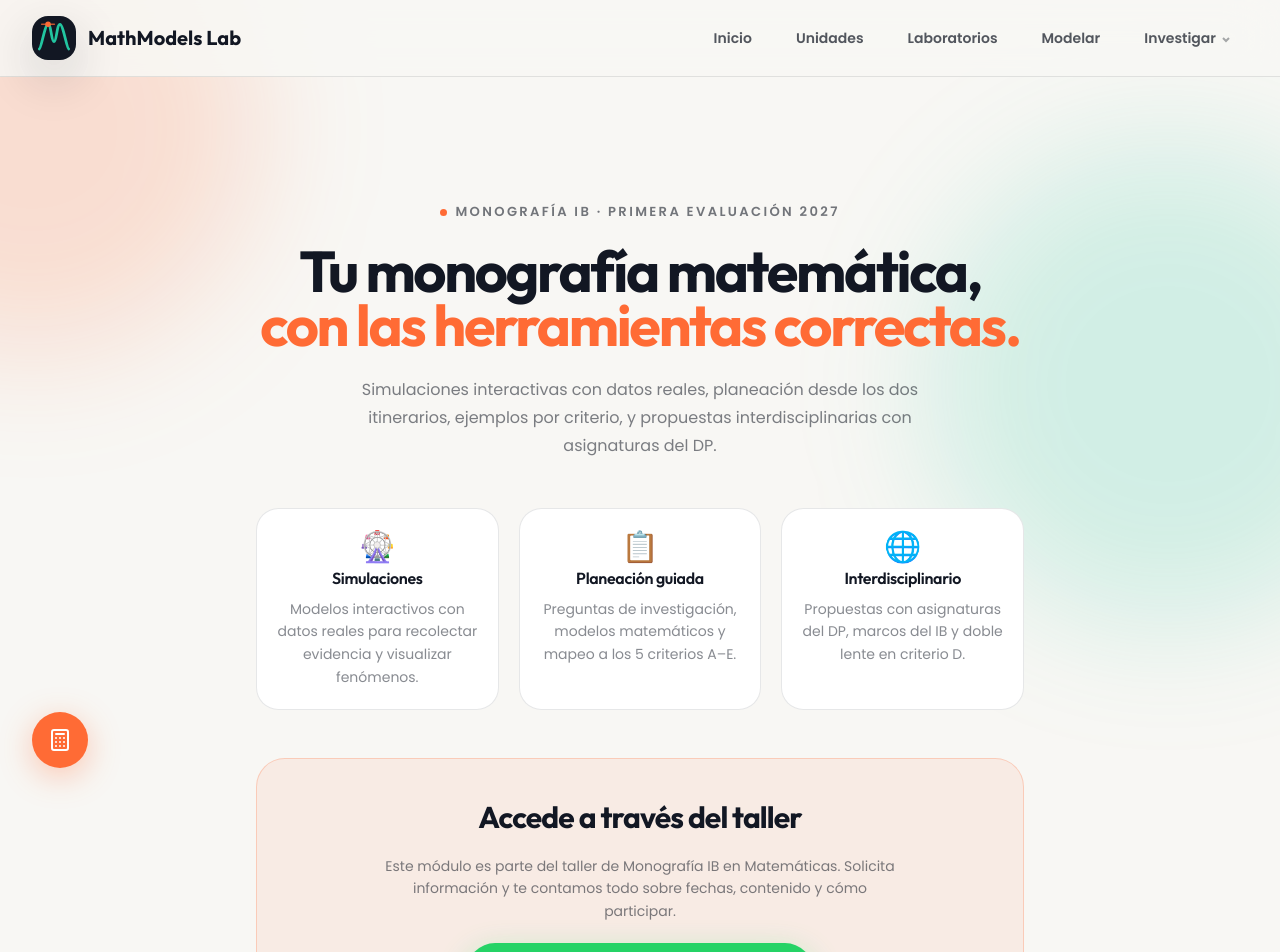
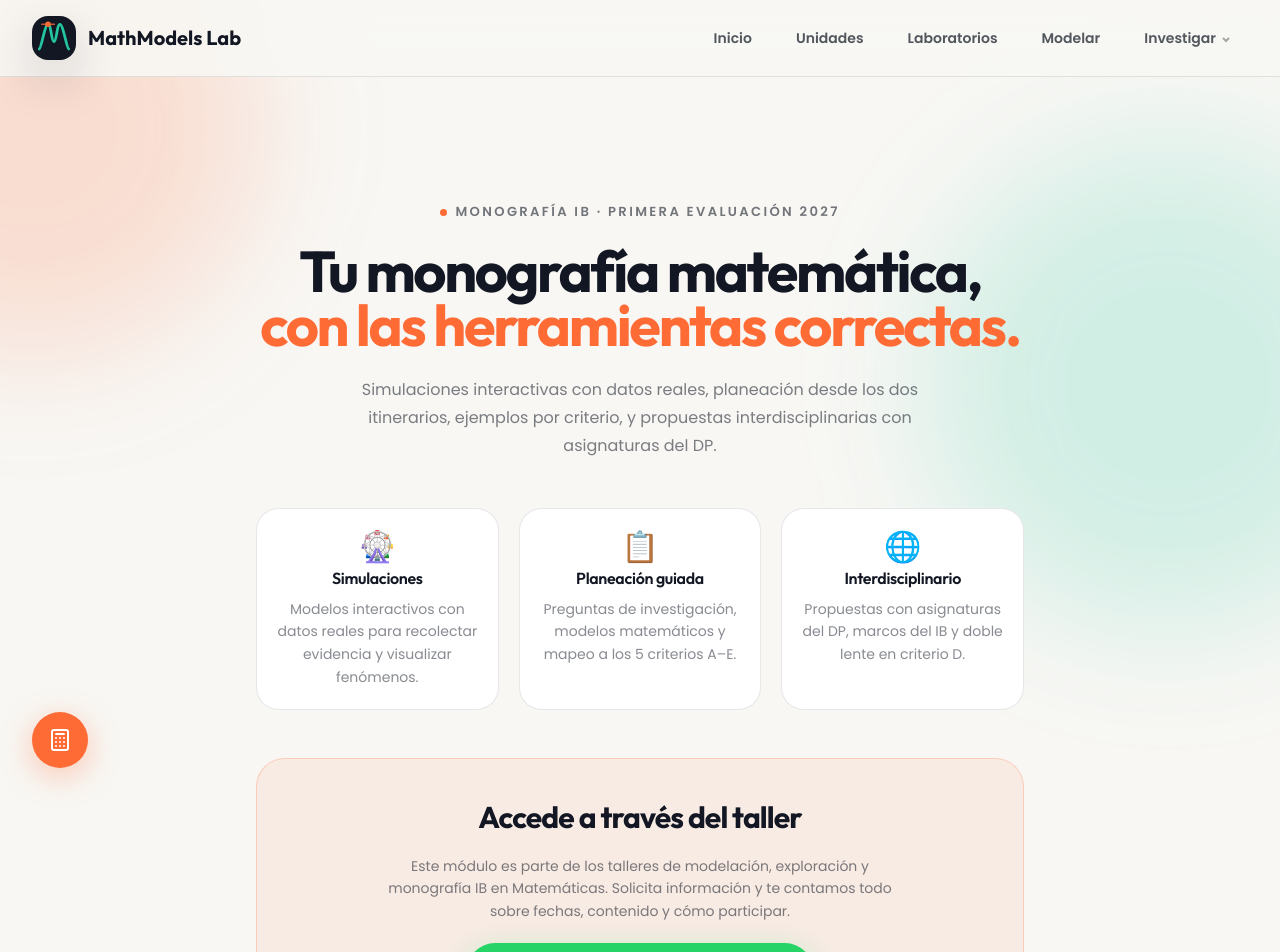
Before and after one commit to atorregroza/mathmodels-lab, a React (Vite) app: page /monografias in a window 1280 px wide. Shown: the top 952 px of the page. Built offline with nearby package versions, Linux system fonts and the light colour scheme.

Commit message:
fix: broaden workshop description to include modelación + exploración (#28)
Co-authored-by: Claude Opus 4.6 (1M context) <noreply@anthropic.com>

```diff
--- a/src/pages/MonografiaPage.jsx
+++ b/src/pages/MonografiaPage.jsx
@@ -151,7 +151,7 @@ function TallerGate({ onUnlock }) {
             Accede a través del taller
           </h2>
           <p className="text-sm text-ink/55 leading-relaxed max-w-lg mx-auto">
-            Este módulo es parte del taller de Monografía IB en Matemáticas. Solicita información y te contamos todo sobre fechas, contenido y cómo participar.
+            Este módulo es parte de los talleres de modelación, exploración y monografía IB en Matemáticas. Solicita información y te contamos todo sobre fechas, contenido y cómo participar.
           </p>
           <a
             href={`https://wa.me/${WA_NUMBER}?text=${WA_MESSAGE}`}
```
